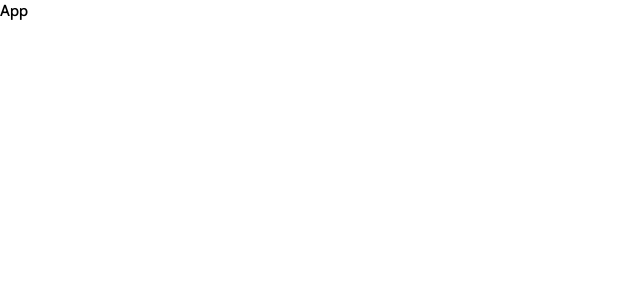
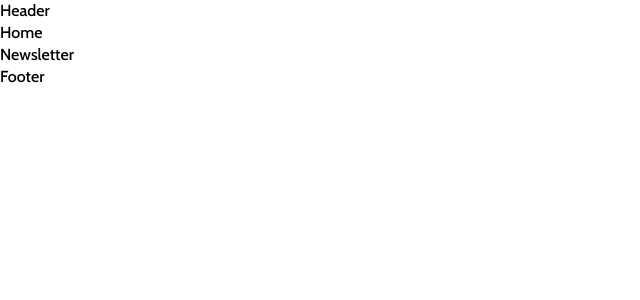
Before and after one commit to Rahul-71/SoundSonic-ECommerce, a React (Create React App) app: page / in a window 1280 px wide. Shown: the top 300 px of the page, without its empty margins (0-640 px from the left). Built offline with nearby package versions, Linux system fonts and the light colour scheme.

Commit message:
initial structure & router design of app

```diff
--- a/public/index.html
+++ b/public/index.html
@@ -9,7 +9,7 @@
       name="description"
       content="Web site created using create-react-app"
     />
-        <title>JSDEV | STORE</title>
+    <title>SoundSonic | STORE</title>
   </head>
   <body>
     <div id="root"></div>
--- a/src/App.js
+++ b/src/App.js
@@ -1,5 +1,24 @@
+import { BrowserRouter, Route, Routes } from "react-router-dom";
+import Home from "./components/Home/Home";
+import Category from "./components/Category/Category";
+import SingleProduct from "./components/SingleProduct/SingleProduct";
+import Header from "./components/Header/Header";
+import Newsletter from "./components/Footer/Newsletter/Newsletter";
+import Footer from "./components/Footer/Footer";
+
 function App() {
-    return <div>App</div>;
+  return (
+    <BrowserRouter>
+      <Header />
+      <Routes>
+        <Route path="/" element={<Home />} />
+        <Route path="/category/:id" element={<Category />} />
+        <Route path="/product/:id" element={<SingleProduct />} />
+      </Routes>
+      <Newsletter />
+      <Footer />
+    </BrowserRouter>
+  );
 }
 
 export default App;
```
Lines whose indentation alone changed are shown as unchanged.
